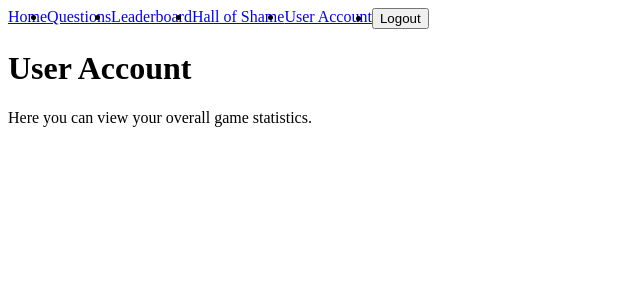
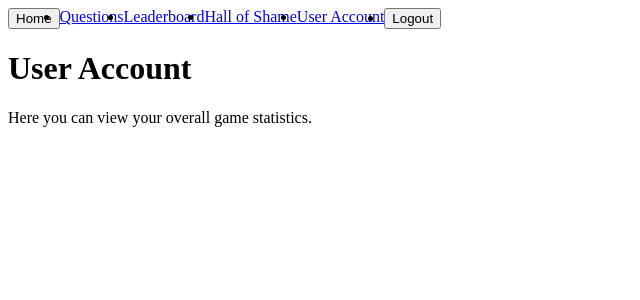
Before and after one commit to pauletters/Questionable-Intelligence, a React (Vite) app in the folder client/: page /UserAccount in a window 1280 px wide. Shown: the top 300 px of the page, without its empty margins (0-640 px from the left). Built offline with nearby package versions, Linux system fonts and the light colour scheme.

Commit message:
added a home button to the navbar

```diff
--- a/client/src/components/Navbar.tsx
+++ b/client/src/components/Navbar.tsx
@@ -12,18 +12,28 @@ const handleLogout = () => {
 
 
 const Nav: React.FC = () => {
+
+  const navigate = useNavigate();
+
+  const handleHomeClick = () => {
+    if (auth.loggedIn()) { // Check if the user is logged in
+      navigate('/Form'); // Redirect to the form page
+    } else {
+      navigate('/'); // Redirect to the login page
+    }
+  };
+
+
   return (
     <nav className="nav">
       <ul style={{ display: 'flex', padding: 0, margin: 0 }}>
         <li className="nav-item">
-          <NavLink
-            to="/"
-            className={({ isActive }) =>
-              `nav-link ${isActive ? 'active' : ''}`
-            }
+          <button
+            className="nav-link"
+            onClick={handleHomeClick} // Use button for home link
           >
             Home
-          </NavLink>
+          </button>
         </li>
         <li className="nav-item">
           <NavLink
```
